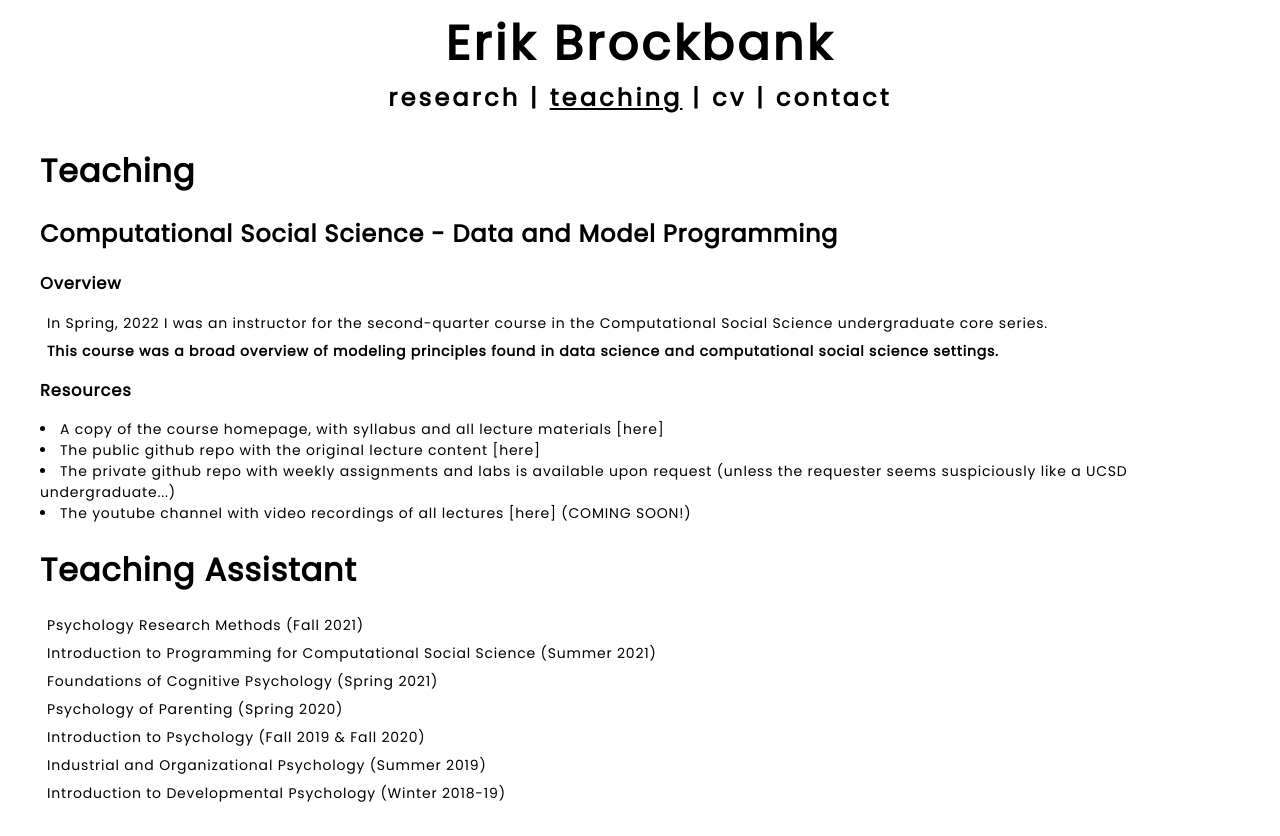
After one commit to erik-brockbank/website, a Flask app: page /teaching in a window 1280 px wide. The commit adds this page. Run offline with Flask 2, Linux system fonts and the light colour scheme.

Commit message:
add teaching page

```diff
--- a/main.py
+++ b/main.py
@@ -14,9 +14,13 @@ def index():
 def research():
     return render_template("research.html", page="research")
 
-@app.route("/nudes")
-def nudes():
-    return render_template("contact.html", page="contact")
+@app.route("/teaching")
+def teaching():
+    return render_template("teaching.html", page="teaching")
+
+# @app.route("/nudes")
+# def nudes():
+#     return render_template("contact.html", page="contact")
 
 @app.route("/cv")
 def cv():
--- a/static/style.css
+++ b/static/style.css
@@ -98,3 +98,11 @@ p{
 .paper-img{
 	margin-right: 20px;
 }
+
+.teaching-bucket{
+	text-align: left;
+}
+
+.teaching-overview{
+	font-size: 14px;
+}
--- a/templates/index.html
+++ b/templates/index.html
@@ -15,9 +15,12 @@
     	<a href="/research">research</a>
     {% endif %}
         <span> | </span>
-
-    <!-- TODO add "teaching" tab -->
-
+    {% if page=="teaching" %}
+    	<a href="/teaching"><u>teaching</u></a>
+    {% else %}
+    	<a href="/teaching">teaching</a>
+    {% endif %}
+        <span> | </span>
     <!--
     	<a href="/contact">nudes</a>
     	<span> | </span>
--- /dev/null
+++ b/templates/teaching.html
@@ -0,0 +1,58 @@
+{% extends "index.html" %}
+{% block content %}
+
+<div class="teaching-bucket">
+    <!-- Teaching -->
+    <div id="teaching-header">
+        <h1>Teaching</h1>
+        <h2>Computational Social Science - Data and Model Programming</h2>
+        <div class="teaching-overview">
+            <h3>Overview</h3>
+            <p>
+                In Spring, 2022 I was an instructor for the second-quarter course in the
+                Computational Social Science undergraduate core series.
+            </p>
+            <p>
+                <b>This course was a broad overview of modeling principles found in
+                data science and computational social science settings.</b>
+            </p>
+            <h3>Resources</h3>
+                <p>
+                    <li>
+                        A copy of the course homepage, with syllabus and all lecture materials
+                        [<a href="https://erik-brockbank.github.io/ucsd-css-002-sp2022.github.io/">here</a>]
+                    </li>
+                    <li>
+                        The public github repo with the original lecture content
+                        [<a href="https://github.com/erik-brockbank/css2_sp22-public">here</a>]
+                    </li>
+                    <li>
+                        The private github repo with weekly assignments and labs is available upon request
+                        (unless the requester seems suspiciously like a UCSD undergraduate...)
+                    </li>
+                    <!-- TODO upload lectures to youtube -->
+                    <li>
+                        The youtube channel with video recordings of all lectures [here] (COMING SOON!)
+                    </li>
+                     <!-- TODO upload evals and link them here -->
+                </p>
+        </div>
+    </div>
+    <!-- Teaching Assistant -->
+    <div id="teaching-header">
+        <h1>Teaching Assistant</h1>
+        <div class="teaching-overview">
+            <!-- TODO upload evals and link them here -->
+            <p>Psychology Research Methods (Fall 2021)</p>
+            <p>Introduction to Programming for Computational Social Science (Summer 2021)</p>
+            <p>Foundations of Cognitive Psychology (Spring 2021)</p>
+            <p>Psychology of Parenting (Spring 2020)</p>
+            <p>Introduction to Psychology (Fall 2019 & Fall 2020)</p>
+            <p>Industrial and Organizational Psychology (Summer 2019)</p>
+            <p>Introduction to Developmental Psychology (Winter 2018-19)</p>
+        </div>
+    </div>
+
+</div>
+
+{% endblock %}
```
